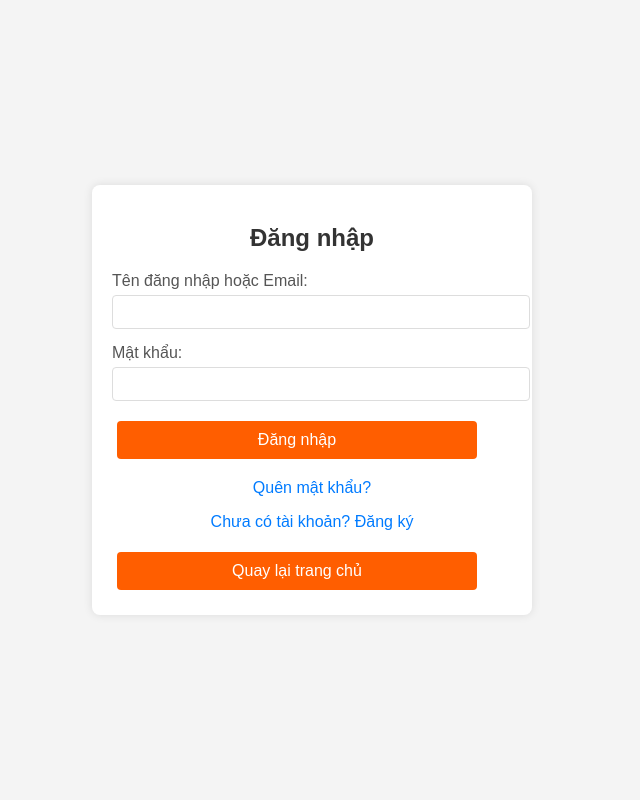
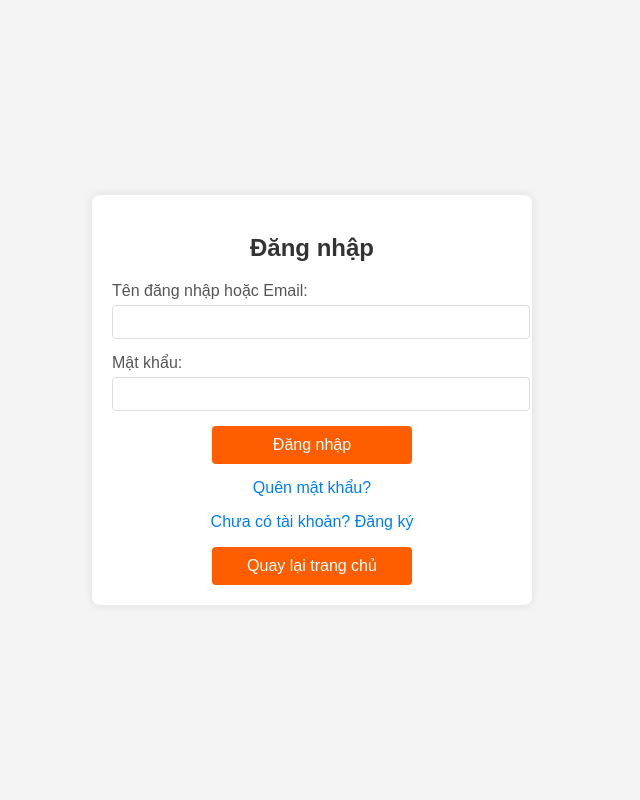
Before and after one commit to Kings-bop/TroMaster, a PHP site: page /login.php in a window 1280 px wide. Shown: the whole page, without its empty margins (328-968 px from the left). Run offline with PHP 8.4, Linux system fonts and the light colour scheme.

Commit message:
Khong co

```diff
--- a/trang_chu_khach/style.css
+++ b/trang_chu_khach/style.css
@@ -477,7 +477,7 @@ body {
 }
 
 .login-btn {
-    width: 90%;
+    width: 50%;
     padding: 10px;
     background-color: #ff5e00;
     border: none;
@@ -485,6 +485,8 @@ body {
     color: white;
     font-size: 16px;
     cursor: pointer;
+    display: block;
+    margin: 0 auto;
 }
 
 .login-btn:hover {
@@ -512,7 +514,7 @@ body {
 }
 
 .back-button1 {
-    width: 90%;
+    width: 50%;
     padding: 10px;
     background-color: #ff5e00;
     border: none;
@@ -520,6 +522,8 @@ body {
     color: white;
     font-size: 16px;
     cursor: pointer;
+    margin: 0 auto;
+    display: block;
 }
 
 .back-button1:hover {
```
